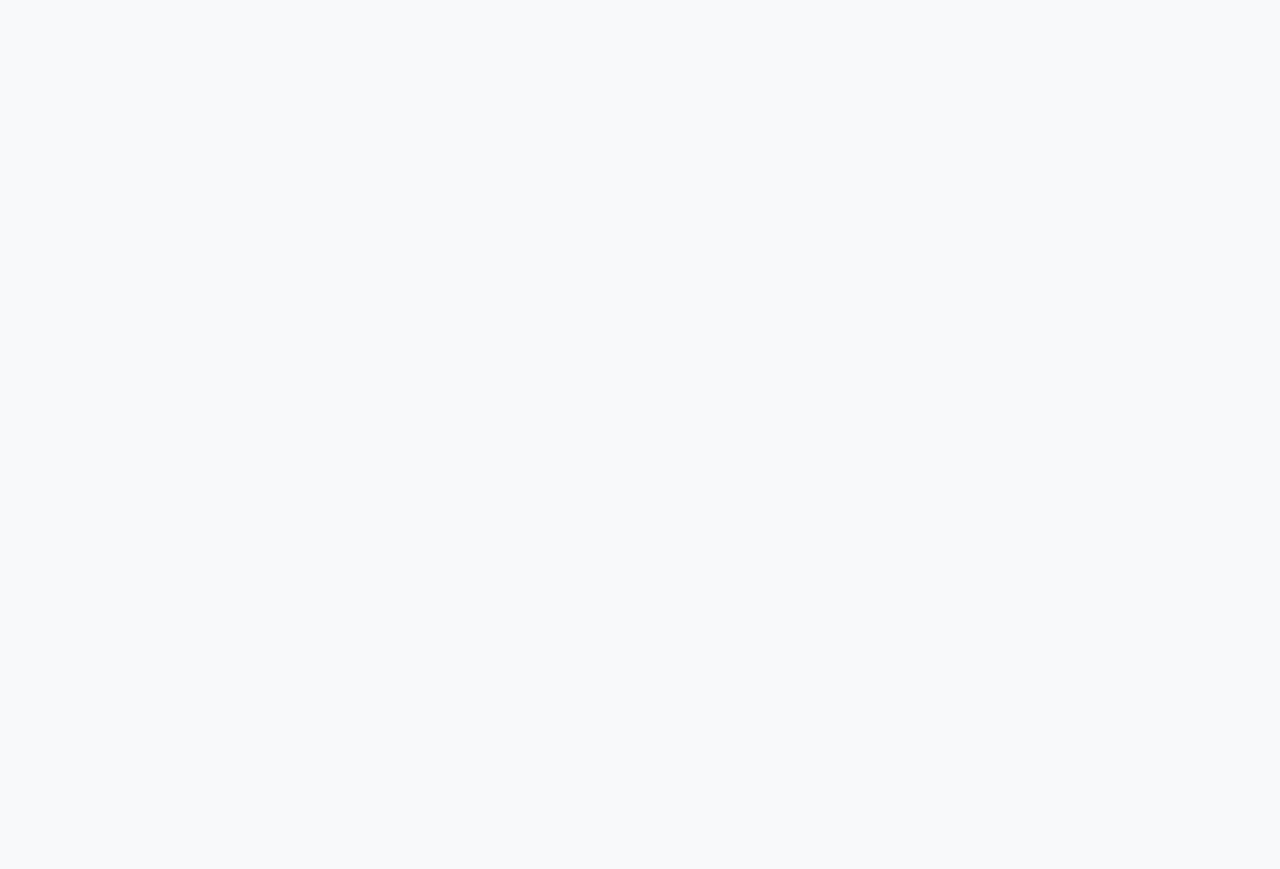
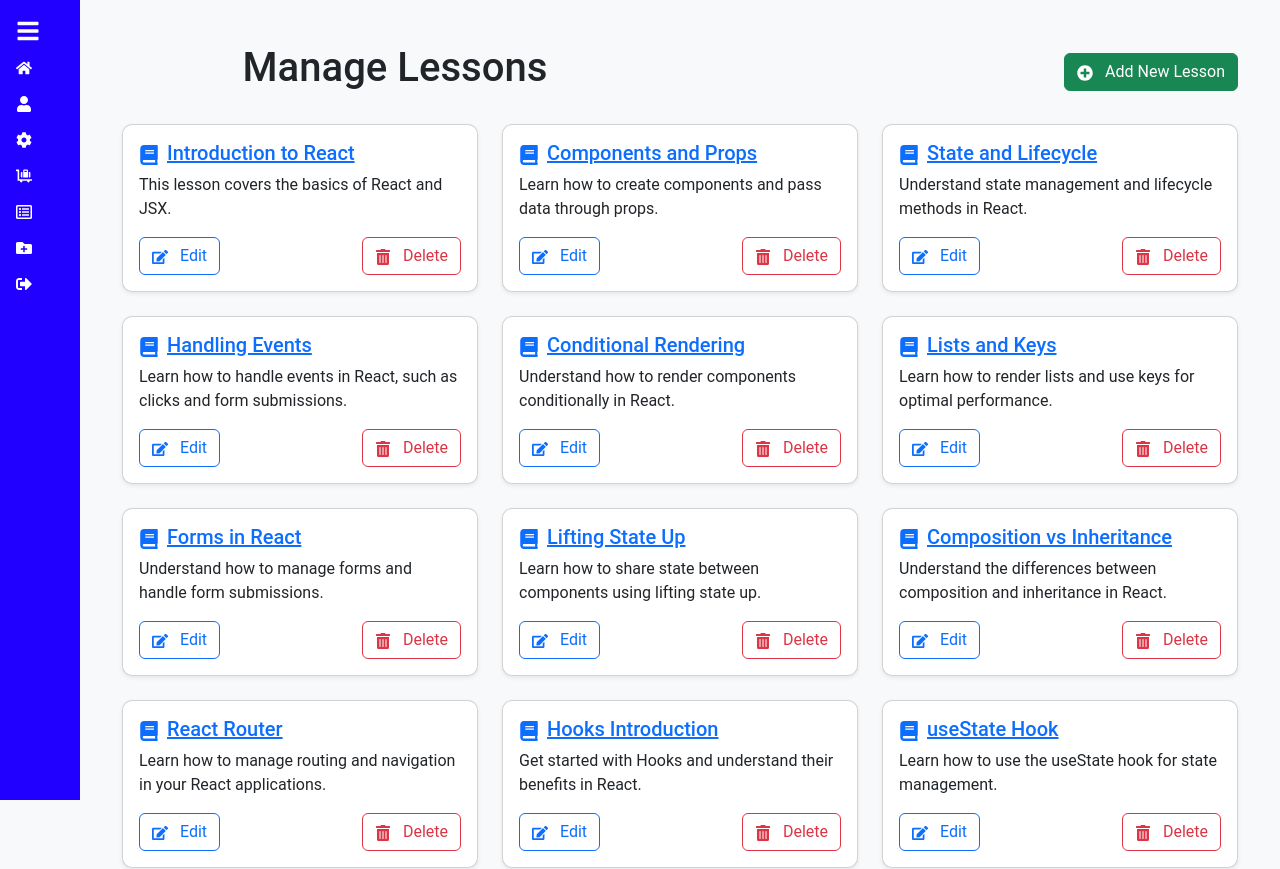
Before and after one commit to aakash391999/E-LearnigAdmin, a React (Create React App) app: page /dashboard/Lessions/1 in a window 1280 px wide. Before the commit this address had no page. Shown: the top 869 px of the page. Before the commit the page ends 800 px from the top, so only its background shows below. Built offline with nearby package versions, Linux system fonts and the light colour scheme; sample sign-in values are in the browser's storage.

Commit message:
add ai lessions

```diff
--- a/src/App.js
+++ b/src/App.js
@@ -49,7 +49,7 @@ const App = () => {
           <Route path="addCourse" element={<AddCourse />} />
           <Route path="editCourse/:id" element={<EditCourse />} />
           <Route path="CoursesList" element={<CoursesList />} />
-          <Route path="Lessions" element={<Lessions />} />
+          <Route path="Lessions/:id" element={<Lessions />} />
           <Route path="ChatBot" element={<ChatBot />} />
           <Route path="LessonDetails/:name" element={<LessonDetails />} />
         </Route>
--- a/src/Components/CoursesScreen/CoursesScreen.js
+++ b/src/Components/CoursesScreen/CoursesScreen.js
@@ -55,9 +55,7 @@ const CoursesList = () => {
           <Col key={course._id} md={6} lg={4} className="mb-4">
             <Card className="shadow-sm h-100 course-card">
               <Card.Img
-                onClick={() =>
-                  navigate(`/dashboard/Lessions?courseId=${course._id}`)
-                }
+                onClick={() => navigate(`/dashboard/Lessions/${course._id}`)}
                 variant="top"
                 src={
                   course.image
--- a/src/Components/Lessions/Lessions.js
+++ b/src/Components/Lessions/Lessions.js
@@ -12,7 +12,7 @@ import {
 } from "react-bootstrap";
 import { FaBook, FaEdit, FaTrashAlt, FaPlusCircle } from "react-icons/fa"; // React Icons
 import "./Lessions.module.css"; // Custom CSS for hover effects
-import { Link, Navigate } from "react-router-dom";
+import { Link, Navigate, useParams } from "react-router-dom";
 
 // Sample lesson data
 const lessonsList = [
@@ -132,6 +132,8 @@ const lessonsList = [
 ];
 
 const Lessions = () => {
+  const { id } = useParams();
+
   const [showDeleteModal, setShowDeleteModal] = useState(false);
   const [showEditModal, setShowEditModal] = useState(false);
   const [showAddModal, setShowAddModal] = useState(false);
```
